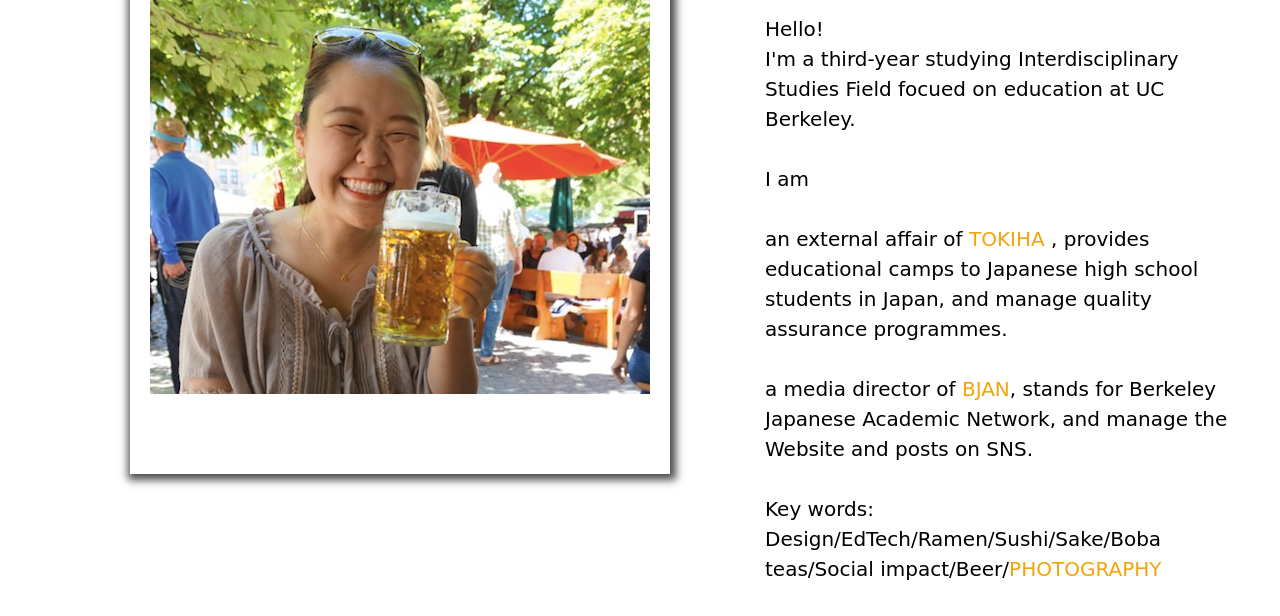
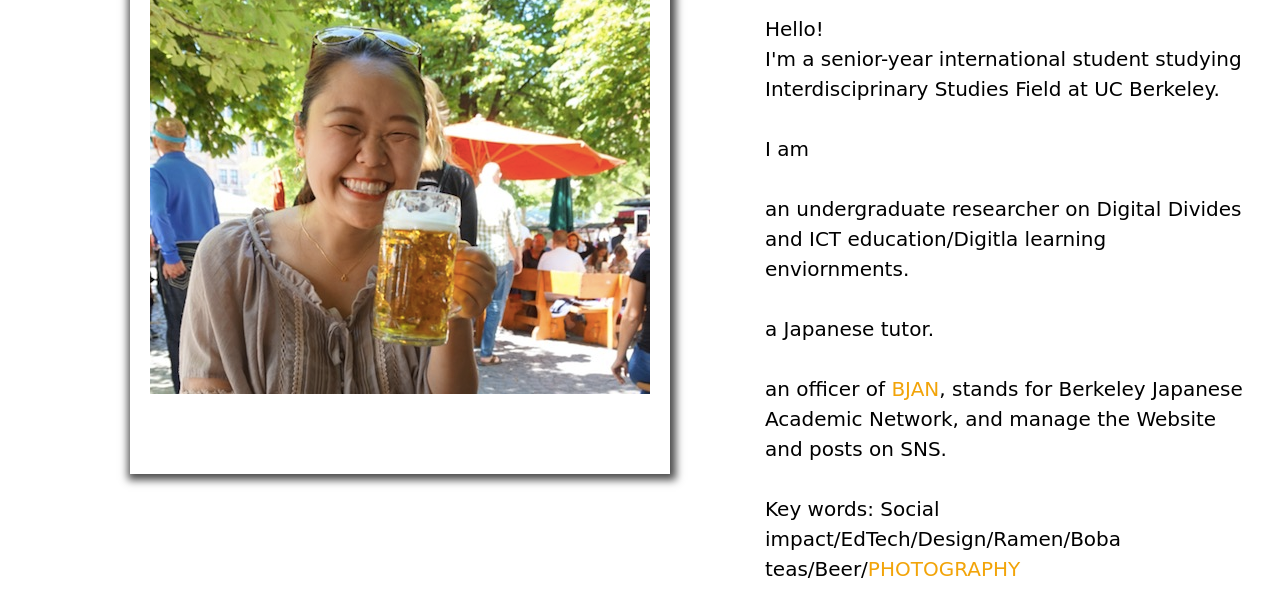
Before and after one commit to tsukiyamaf/tsukiyamaf, a plain HTML site: page about.html in a window 1280 px wide. Shown: the part 216-832 px from the top of the page. Drawn offline with Linux system fonts and the light colour scheme; a web font is replaced by a local one.

Commit message:
Update about.html

```diff
--- a/about.html
+++ b/about.html
@@ -26,11 +26,12 @@
 				<h2 class="text">About ME</h2>
 				<div class="intro">
 	  			<li>Hello!</li>
-	  			<li>I'm a third-year studying Interdisciplinary Studies Field focued on education at UC Berkeley.</li><br>
+	  			<li>I'm a senior-year international student studying Interdisciprinary Studies Field at UC Berkeley.</li><br>
 	  			<li>I am </li><br>
-	  			<li>an external affair of <a href="http://tokiha.org/">TOKIHA</a> , provides educational camps to Japanese high school students in Japan, and manage quality assurance programmes. </li><br>
-				<li>a media director of <a href="https://sites.google.com/site/bjanberkeley/">BJAN</a>, stands for Berkeley Japanese Academic Network, and manage the Website and posts on SNS.</li> <br>
-				<li>Key words: Design/EdTech/Ramen/Sushi/Sake/Boba teas/Social impact/Beer/<a href="photo.html">PHOTOGRAPHY</a></li>
+				<li>an undergraduate researcher on Digital Divides and ICT education/Digitla learning enviornments.</li><br>
+	  			<li>a Japanese tutor. </li><br>
+				<li>an officer of <a href="https://sites.google.com/site/bjanberkeley/">BJAN</a>, stands for Berkeley Japanese Academic Network, and manage the Website and posts on SNS.</li> <br>
+				<li>Key words: Social impact/EdTech/Design/Ramen/Boba teas/Beer/<a href="photo.html">PHOTOGRAPHY</a></li>
 				</div>
 	  		</div>
 		</div>
```
